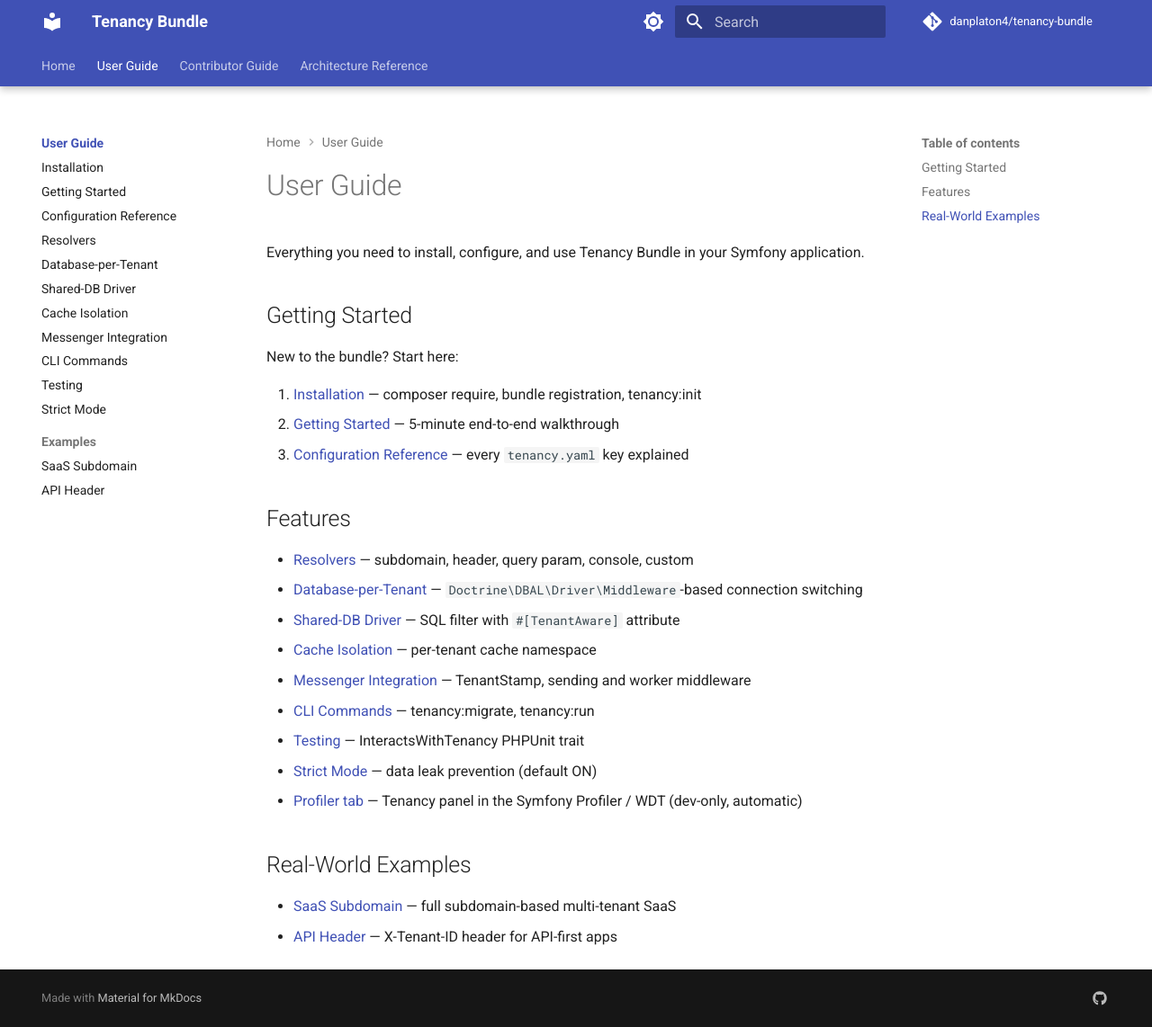
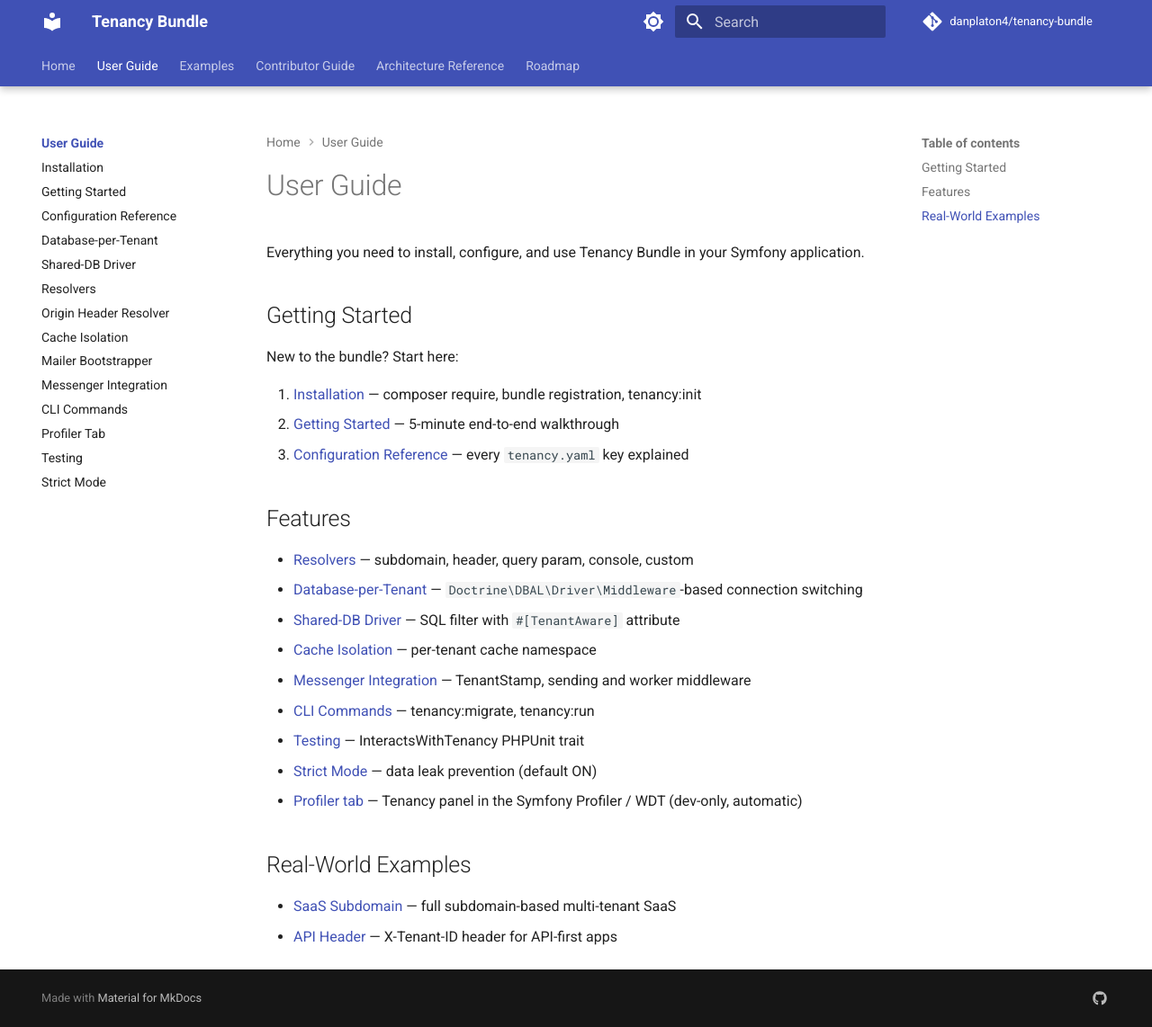
Before and after one commit to danplaton4/tenancy-bundle, an MkDocs documentation site: the page built from docs/user-guide/index.md, in a window 1280 px wide and 1142 px high. Shown: the whole window at 90% size. Built offline with MkDocs 1.6.1 and Material for MkDocs 9.7.7, drawn with Linux system fonts in a browser that asks for light colours; comment, search, counter and statistics services are not loaded.

Commit message:
docs(22-06): reorganize mkdocs.yml nav for v0.3 pages (D-16)
User Guide section:
- Add Origin Header Resolver (page exists, not in nav before)
- Add Mailer Bootstrapper (new page from Plan 03)
- Add Profiler Tab (page exists, not in nav before)
- Reorder: install flow → core drivers → resolvers → bootstrappers → integrations → CLI → dev tooling → testing/strict mode
- Remove nested Examples: subsection (moved to top-level)

New top-level sections:
- Examples (3 entries: SaaS Subdomain, API Header, SaaS Demo)
- Roadmap → roadmap.md (canonical roadmap page)

All 20 nav-referenced files verified to exist on disk. mkdocs build --strict not available locally; CI workflow .github/workflows/docs.yml line 39 is the bottom-line gate.

```diff
--- a/mkdocs.yml
+++ b/mkdocs.yml
@@ -70,17 +70,21 @@ nav:
     - Installation: user-guide/installation.md
     - Getting Started: user-guide/getting-started.md
     - Configuration Reference: user-guide/configuration.md
-    - Resolvers: user-guide/resolvers.md
     - Database-per-Tenant: user-guide/database-per-tenant.md
     - Shared-DB Driver: user-guide/shared-db.md
+    - Resolvers: user-guide/resolvers.md
+    - Origin Header Resolver: user-guide/origin-header-resolver.md
     - Cache Isolation: user-guide/cache-isolation.md
+    - Mailer Bootstrapper: user-guide/mailer-bootstrapper.md
     - Messenger Integration: user-guide/messenger.md
     - CLI Commands: user-guide/cli-commands.md
+    - Profiler Tab: user-guide/profiler-tab.md
     - Testing: user-guide/testing.md
     - Strict Mode: user-guide/strict-mode.md
-    - Examples:
-      - SaaS Subdomain: user-guide/examples/saas-subdomain.md
-      - API Header: user-guide/examples/api-header.md
+  - Examples:
+    - SaaS Subdomain: examples/saas-subdomain.md
+    - API Header: examples/api-header.md
+    - SaaS Demo (runnable): examples/saas-demo.md
   - Contributor Guide:
     - contributor-guide/index.md
     - Development Setup: contributor-guide/setup.md
@@ -98,6 +102,7 @@ nav:
     - SQL Filter Internals: architecture/sql-filter.md
     - Messenger Stamp Lifecycle: architecture/messenger-lifecycle.md
     - Design Decisions: architecture/design-decisions.md
+  - Roadmap: roadmap.md
 
 extra:
   social:
```
